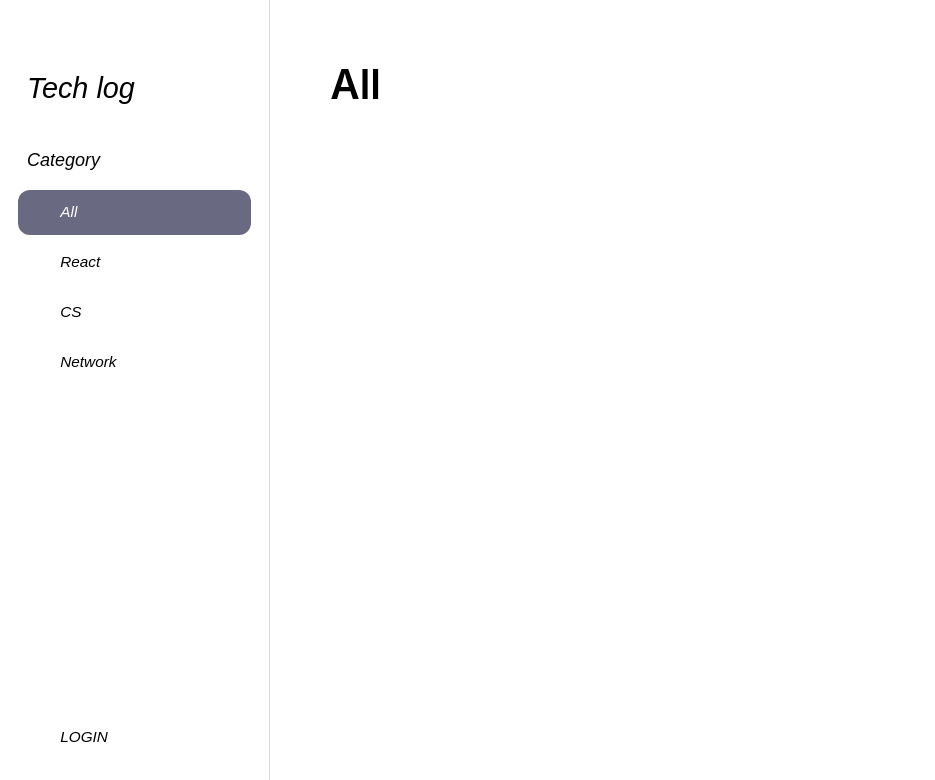
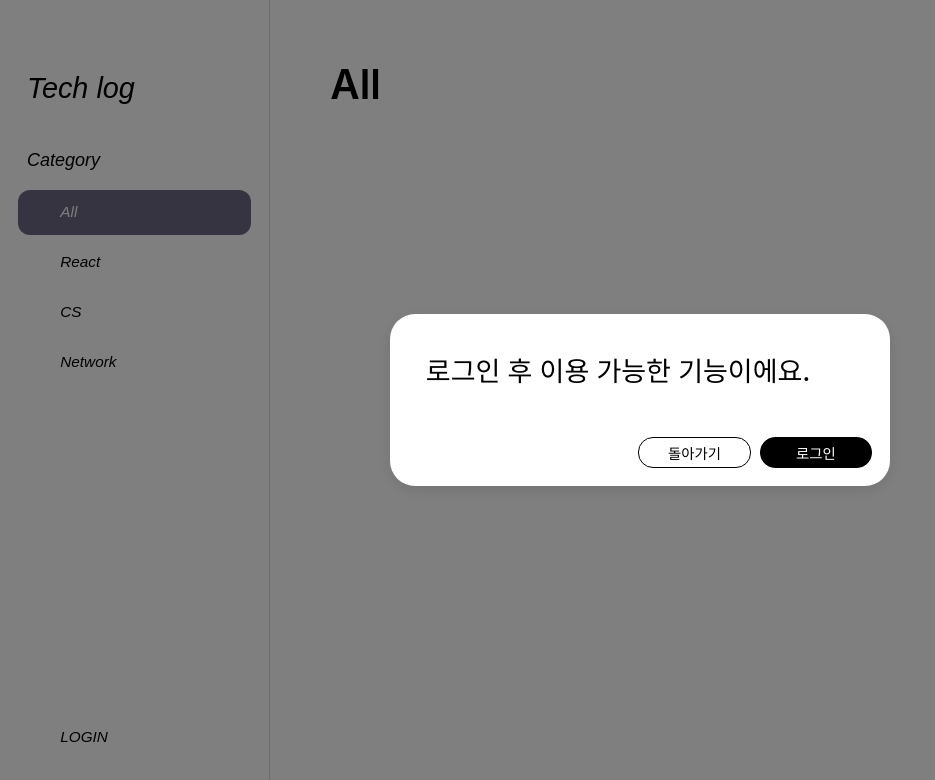
Before and after one commit to prgrms-fe-devcourse/NFE1-1-3-techLog, a React (Create React App) app in the folder frontend/: page / in a window 1280 px wide. Shown: the top 780 px of the page, without its empty margins (0-935 px from the left). Built offline with nearby package versions, Linux system fonts and the light colour scheme; a web font is replaced by a local one.

Commit message:
feat: 로그인안내 다이얼로그 사용 예시 구현

```diff
--- a/frontend/src/pages/main/index.tsx
+++ b/frontend/src/pages/main/index.tsx
@@ -1,13 +1,30 @@
-import React from 'react';
+import React, { useState } from 'react';
 import * as S from './index.styles';
 import useStore from '../../store';
+import Dialog from '../../components/Dialog';
 
 export default function Main() {
   const { activeIndex } = useStore();
   const Tabs = ['All', 'React', 'CS', 'Network'];
-
+  const [isDialogOpen, setIsDialogOpen] = useState(true);
+  const handleConfirm = () => {
+    setIsDialogOpen(false);
+  };
+  const handleCancel = () => {
+    setIsDialogOpen(false);
+  };
   return (
     <S.Container>
+      {isDialogOpen && (
+        <Dialog
+          width="55.6rem"
+          description="로그인 후 이용 가능한 기능이에요."
+          confirmButton={handleConfirm}
+          confirmTitle="로그인"
+          cancelButton={handleCancel}
+          cancelTitle="돌아가기"
+        />
+      )}
       <h1>{Tabs[activeIndex]}</h1>
     </S.Container>
   );
```
